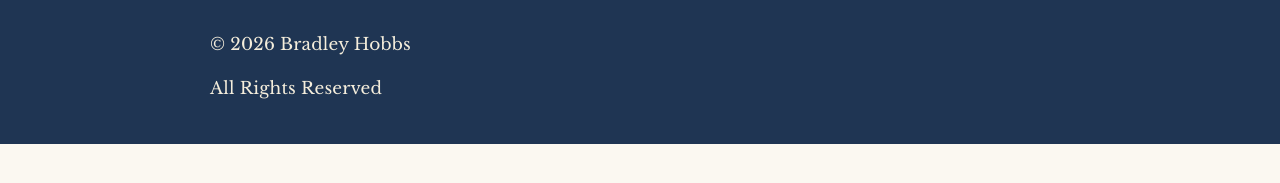
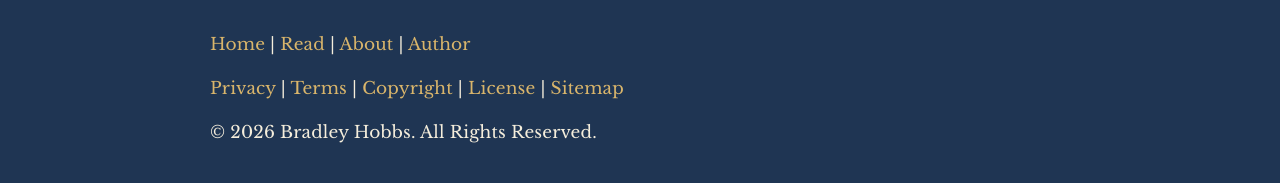
Before and after one commit to brad-hobbswd/beyond-denominations, a plain HTML site: page chapter9.html in a window 1280 px wide. Shown: the part 4040-4223 px from the top of the page. Before the commit the page ends 4184 px from the top, so only its background shows below. Drawn offline with nearby package versions, Linux system fonts and the light colour scheme.

Commit message:
Standardize chapter footer

```diff
--- a/chapter9.html
+++ b/chapter9.html
@@ -390,25 +390,7 @@ style="width:100%;height:auto;display:block;border-radius:0;">
 
 </section>
 
-<footer>
-
-<div class="container book-content text-center">
-
-<p>
-
-© 2026 Bradley Hobbs
-
-</p>
-
-<p>
-
-All Rights Reserved
-
-</p>
-
-</div>
-
-</footer>
+<footer><div class="container book-content text-center"><p><a href="index.html">Home</a> | <a href="contents.html">Read</a> | <a href="about.html">About</a> | <a href="author.html">Author</a></p><p><a href="privacy.html">Privacy</a> | <a href="terms.html">Terms</a> | <a href="copyright.html">Copyright</a> | <a href="LICENSE">License</a> | <a href="sitemap.xml">Sitemap</a></p><p>© 2026 Bradley Hobbs. All Rights Reserved.</p></div></footer>
 
 </main>
 
```
